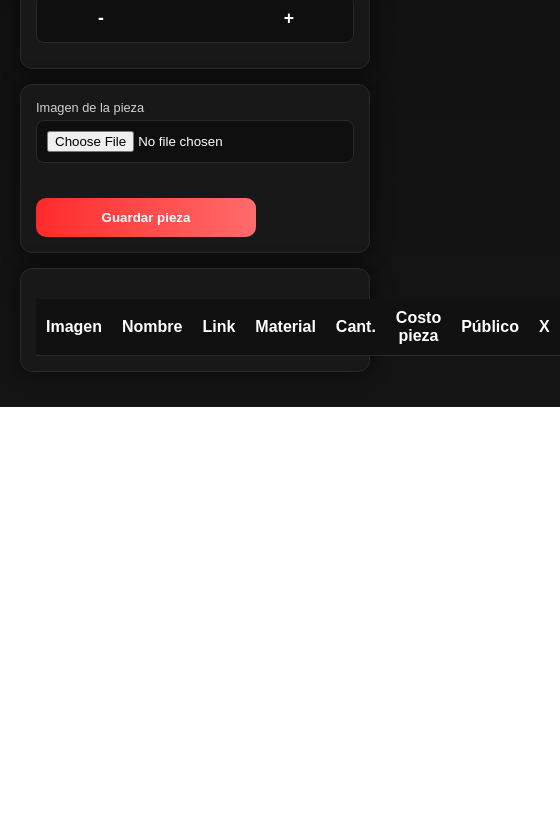
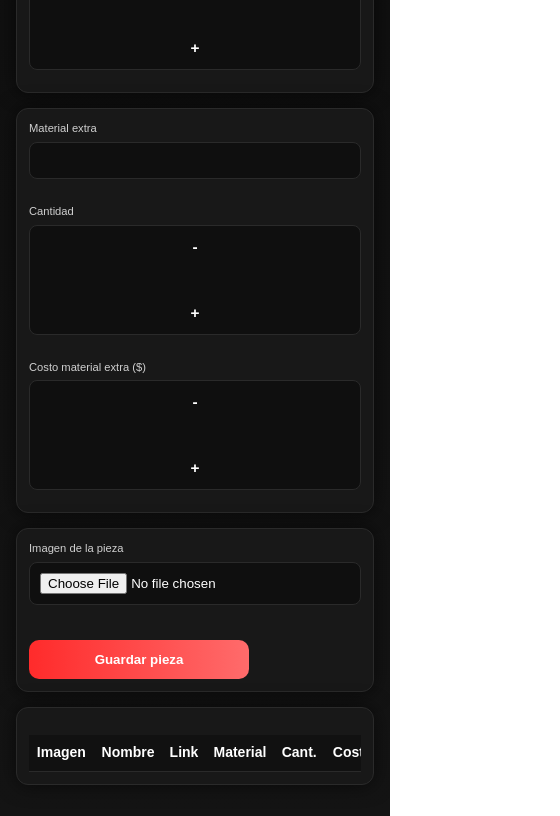
Before and after one commit to MauroMiranda0/appImpresion3D-PWA, a plain HTML site: page index.html in a window 390 px wide. Shown: the part 1155-1971 px from the top of the page, 560 px wide, since content can reach past the window. Before the commit the page ends 1562 px from the top, so only its background shows below. Drawn offline with Linux system fonts and the light colour scheme.

Commit message:
responsive production

```diff
--- a/index.html
+++ b/index.html
@@ -3,6 +3,7 @@
 
 <head>
   <meta charset="UTF-8">
+  <meta name="viewport" content="width=device-width, initial-scale=1">
   <link rel="manifest" href="manifest.json">
   <title>Control de Costos – Impresión 3D</title>
 
@@ -34,19 +35,22 @@
       font-family: Arial, Helvetica, sans-serif;
       background: linear-gradient(180deg, var(--fondo-inicio), var(--fondo-fin));
       color: var(--texto);
+      line-height: 1.4;
+      min-height: 100vh;
     }
 
     /* CONTENEDOR */
     .contenedor {
-      max-width: 900px;
+      width: 100%;
+      max-width: 960px;
       margin: auto;
-      padding: 20px;
+      padding: clamp(16px, 4vw, 32px);
     }
 
     .logo {
       display: block;
       margin: 20px auto 10px;
-      max-width: 160px;
+      width: min(45vw, 160px);
       height: auto;
     }
 
@@ -77,7 +81,7 @@
       background: var(--panel);
       border: 1px solid var(--borde);
       border-radius: 12px;
-      padding: 15px;
+      padding: clamp(12px, 3vw, 20px);
       margin-bottom: 15px;
       box-shadow: 0 0 20px var(--sombra);
     }
@@ -129,6 +133,7 @@
       color: var(--texto);
       font-weight: bold;
       cursor: pointer;
+      font-size: 1em;
     }
 
     .boton-guardar {
@@ -157,8 +162,15 @@
     }
 
     /* TABLA */
+    .tabla-wrapper {
+      width: 100%;
+      overflow-x: auto;
+      -webkit-overflow-scrolling: touch;
+    }
+
     table {
       width: 100%;
+      min-width: 680px;
       border-collapse: collapse;
       margin-top: 15px;
     }
@@ -176,8 +188,8 @@
     }
 
     img {
-      width: 70px;
-      height: 70px;
+      width: min(18vw, 70px);
+      height: min(18vw, 70px);
       object-fit: cover;
       border-radius: 8px;
       cursor: pointer;
@@ -244,6 +256,72 @@
 
     .btn-minus, .btn-plus {
       margin: 0;
+    }
+
+    @media (max-width: 768px) {
+      body {
+        font-size: 15px;
+      }
+
+      .titulo {
+        font-size: 2em;
+      }
+
+      .card-grid {
+        grid-template-columns: repeat(auto-fit, minmax(160px, 1fr));
+      }
+
+      .quantity-control {
+        width: 100%;
+        justify-content: space-between;
+        gap: 6px;
+        padding: 6px 8px;
+      }
+
+      .quantity-control input {
+        width: 80px;
+      }
+
+      table {
+        min-width: 560px;
+      }
+    }
+
+    @media (max-width: 520px) {
+      body {
+        font-size: 14px;
+      }
+
+      .titulo {
+        font-size: 1.7em;
+        letter-spacing: 1px;
+      }
+
+      .card-grid {
+        grid-template-columns: 1fr;
+      }
+
+      .quantity-control {
+        flex-wrap: wrap;
+      }
+
+      .quantity-control input {
+        flex: 1;
+        min-width: 100px;
+      }
+
+      button {
+        font-size: 0.95em;
+      }
+
+      th,
+      td {
+        padding: 8px 6px;
+      }
+
+      table {
+        min-width: 480px;
+      }
     }
 
   </style>
@@ -350,6 +428,7 @@
     </div>
 
     <div class="card">
+      <div class="tabla-wrapper">
         <table>
           <thead>
             <tr>
@@ -366,6 +445,7 @@
           <tbody id="tabla"></tbody>
         </table>
       </div>
+    </div>
 
   </div>
 
```
Also changed, not shown: manifest.json. Lines whose indentation alone changed are shown as unchanged.
